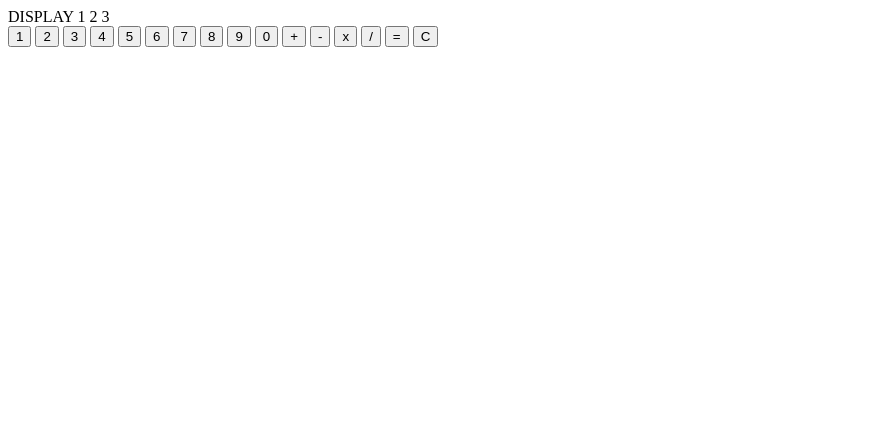
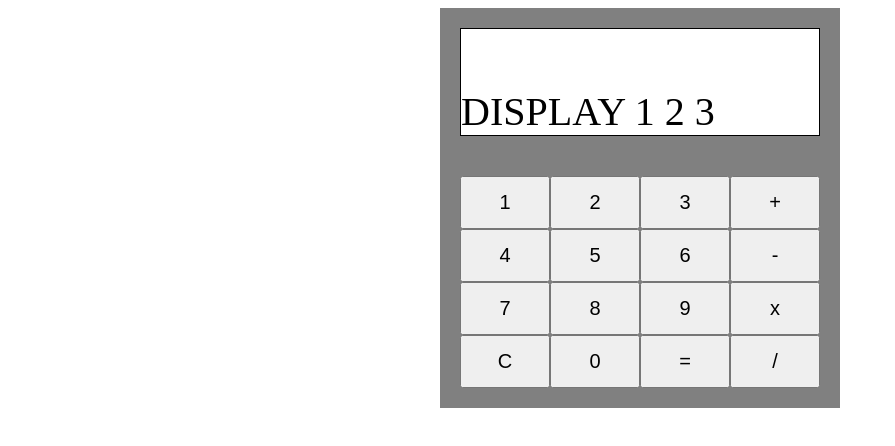
Before and after one commit to eamckn/calculator, a plain HTML site: page index.html in a window 1280 px wide. Shown: the whole page, without its empty margins (0-895 px from the left). Drawn offline with Linux system fonts and the light colour scheme.

Commit message:
Create basics of calculator design and structure

```diff
--- a/index.html
+++ b/index.html
@@ -4,32 +4,39 @@
     <meta charset="UTF-8">
     <meta name="viewport" content="width=device-width, initial-scale=1.0">
     <title>Web Calculator Project</title>
+    <link rel="stylesheet" href="./style.css">
 </head>
 <body>
 
     <div id="calculator-body">
 
         <div id="display">DISPLAY 1 2 3</div>
-        <!-- DIGITS -->
+
+        <div id="button-container">
+            <!-- ROW 1 -->
             <button id="one">1</button>
             <button id="two">2</button>
             <button id="three">3</button>
+            <button id="add">+</button>
+            <!-- ROW 2 -->
             <button id="four">4</button>
             <button id="five">5</button>
             <button id="six">6</button>
+            <button id="subtract">-</button>
+            <!-- ROW 3 -->
             <button id="seven">7</button>
             <button id="eight">8</button>
             <button id="nine">9</button>
+            <button id="multiply">x</button>
+            <!-- ROW 4 -->
+            <button id="clear">C</button>
             <button id="zero">0</button>
-        <!-- OPERATORS -->
-        <button id="add">+</button>
-        <button id="subtract">-</button>
-        <button id="multiply">x</button>
+            <button id="equals">=</button>
             <button id="divide">/</button>
-        <button id="equals">=</button>
-        <button id="clear">C</button>
+        </div>
 
     </div>
 
 </body>
+<script src="./script.js"></script>
 </html>
--- a/style.css
+++ b/style.css
@@ -0,0 +1,33 @@
+#calculator-body {
+    width: 400px;
+    height: 400px;
+    margin: auto;
+    background-color: grey;
+    display: flex;
+    flex-direction: column;
+}
+
+#display {
+    background-color: white;
+    border: 1px solid black;
+    display: flex;
+    flex: 1;
+    align-items: flex-end;
+    font-size: 40px;
+}
+
+#button-container {
+    display: flex;
+    flex: 2;
+    flex-wrap: wrap;
+}
+
+#button-container button {
+    width: 90px;
+    font-size: 20px;
+}
+
+#display,
+#button-container {
+    margin: 20px;
+}
```
Lines whose indentation alone changed are shown as unchanged.
